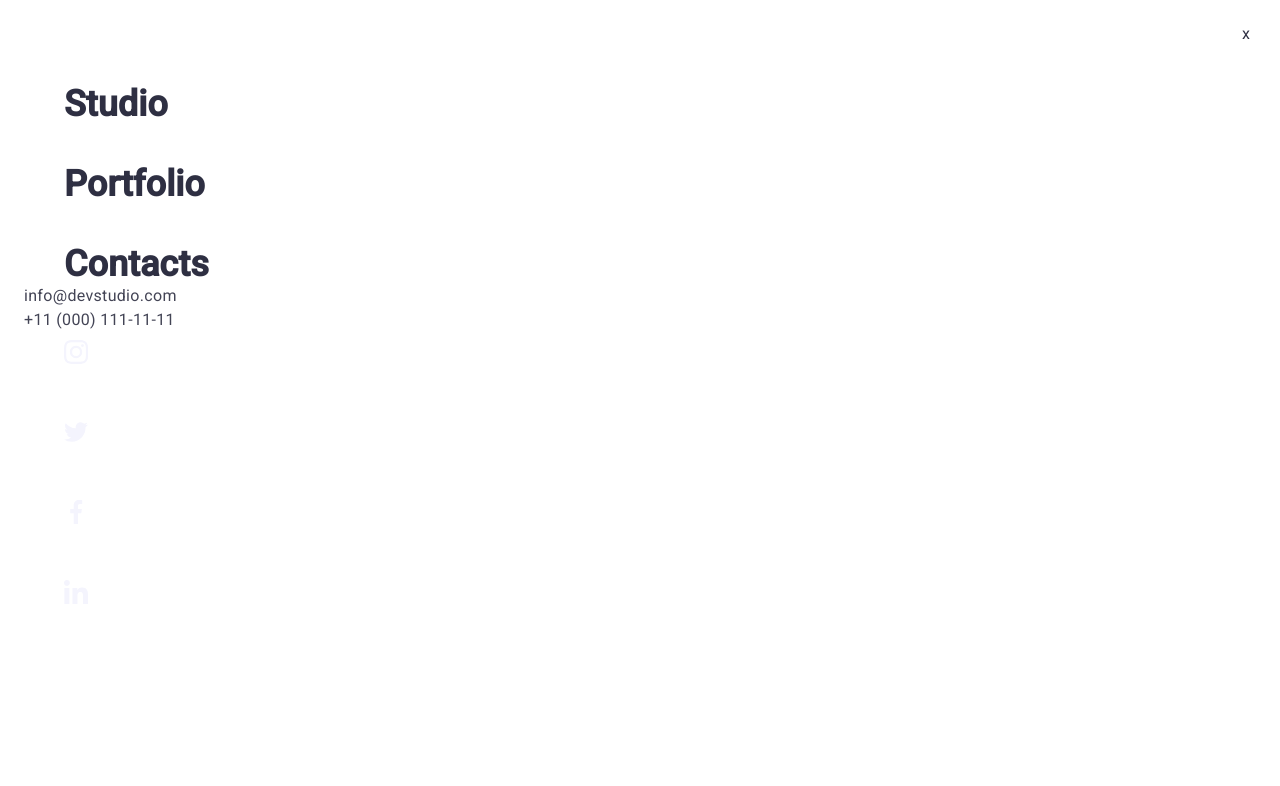
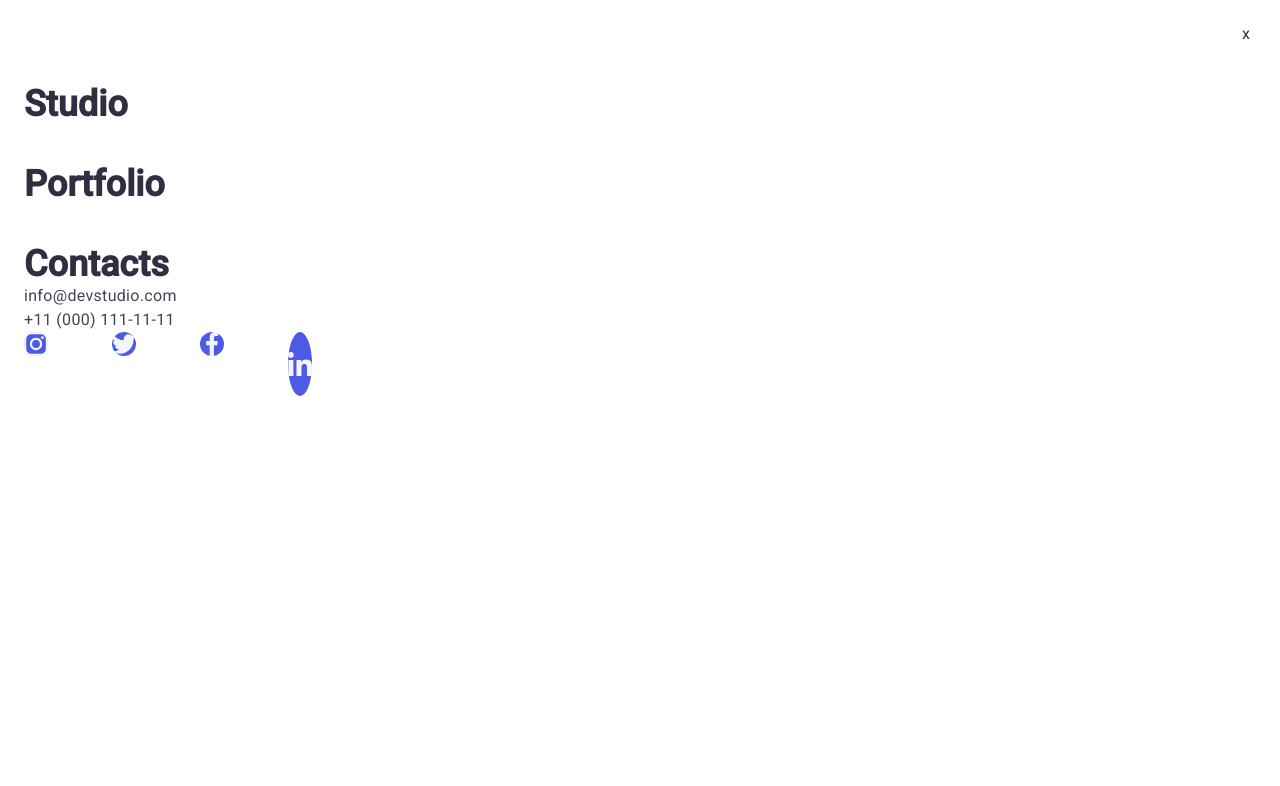
Before and after one commit to KhaninaDaria22/goit-markup-hw-06, a plain HTML site: page index.html in a window 1280 px wide. Shown: the top 786 px of the page. Drawn offline with nearby package versions, Linux system fonts and the light colour scheme.

Commit message:
commit 12

```diff
--- a/css/styles.css
+++ b/css/styles.css
@@ -134,6 +134,9 @@ p, h1, h2, h3, h4, h5, h6 {
     top: 0;
     z-index: 2;
     padding: 24px;
+    display: flex;
+    flex-direction: column;
+
 }
 .mob-menu-link {
     font-size: 36px;
@@ -159,12 +162,31 @@ p, h1, h2, h3, h4, h5, h6 {
    color: #404bbf;
 }
 .mob-menu-list {
-    padding-left: 40px;
 }
 .address {
     font-style: normal;
 
 }
+.mob-menu-list-svg {
+    display: flex;
+    gap: 64px;
+
+}
+.mob-menu-footer-svg {
+    fill: var(--background-color);
+}
+.mob-menu-link-svg {
+    width: 100%;
+    height: 100%;
+    background-color: var(--pramary-accent-color);
+    color: var(--pramary-accent-color);
+    border-radius: 50%;
+    display: flex;
+    align-items: center;
+    justify-content: center;
+    transition:  background-color 250ms cubic-bezier(0.4, 0, 0.2, 1);
+}
+
 .header-menu {
     display: flex;
     gap: 40px;
--- a/index.html
+++ b/index.html
@@ -38,6 +38,7 @@
              </button>
             </div>
             <div class="mob-menu">
+                <div>
                     <button type="button" class="close-menu-btn">x</button>
                     <nav>
                     <ul class="mob-menu-list list">
@@ -46,36 +47,37 @@
                         <li class="mob-menu-item"> <a class="mob-menu-link link" href="">Contacts</a></li>
                     </ul>
                     </nav>
+                </div>
                  <address class="addres">
                     <ul class="mob-addres list">
                         <li class="mob-address-item"><a class="header-address-link link" href="mailto:info@devstudio.com">info@devstudio.com</a> </li>
                         <li class="mob-address-item"><a class="header-address-link link" href="tel:+110001111111">+11 (000) 111-11-11</a></li>
                     </ul>
                  </address>
-                 <ul class="mob-menu-list">
+                 <ul class="mob-menu-list-svg">
                     <li class="mob-menu-item">
-                       <a class="mob-menu-link" href="">
-                        <svg class="mob-menu-footer-svg" width="24" height="24">
+                       <a class="mob-menu-link-svg" href="">
+                        <svg class="mob-menu-footer" width="24" height="24">
                             <use href="./images/icons.svg#icon-instagram-2"></use>
                        </svg>
                        </a>
                       </li>
                      <li class="mob-menu-item">
-                          <a class="mob-menu-link" href="">
+                          <a class="mob-menu-link-svg" href="">
                             <svg class="mob-menu-footer-svg" width="24" height="24">
                                <use href="./images/icons.svg#icon-twitter-1" ></use>
                             </svg>
                           </a>
                       </li>
                       <li class="mob-menu-item">
-                           <a class="mob-menu-link" href="">
+                           <a class="mob-menu-link-svg" href="">
                              <svg class="mob-menu-footer-svg" width="24" height="24">
                                <use href="./images/icons.svg#icon-facebook-1" ></use>
                             </svg>
                           </a>
                       </li>
-                      <li class="mob-menul-item">
-                           <a class="mob-menu-link" href="">
+                      <li class="mob-menu-item">
+                           <a class="mob-menu-link-svg" href="">
                              <svg class="mob-menu-footer-svg" width="24" height="24">
                                <use href="./images/icons.svg#icon-linkedin-1" ></use>
                               </svg>
```
Lines whose indentation alone changed are shown as unchanged.
